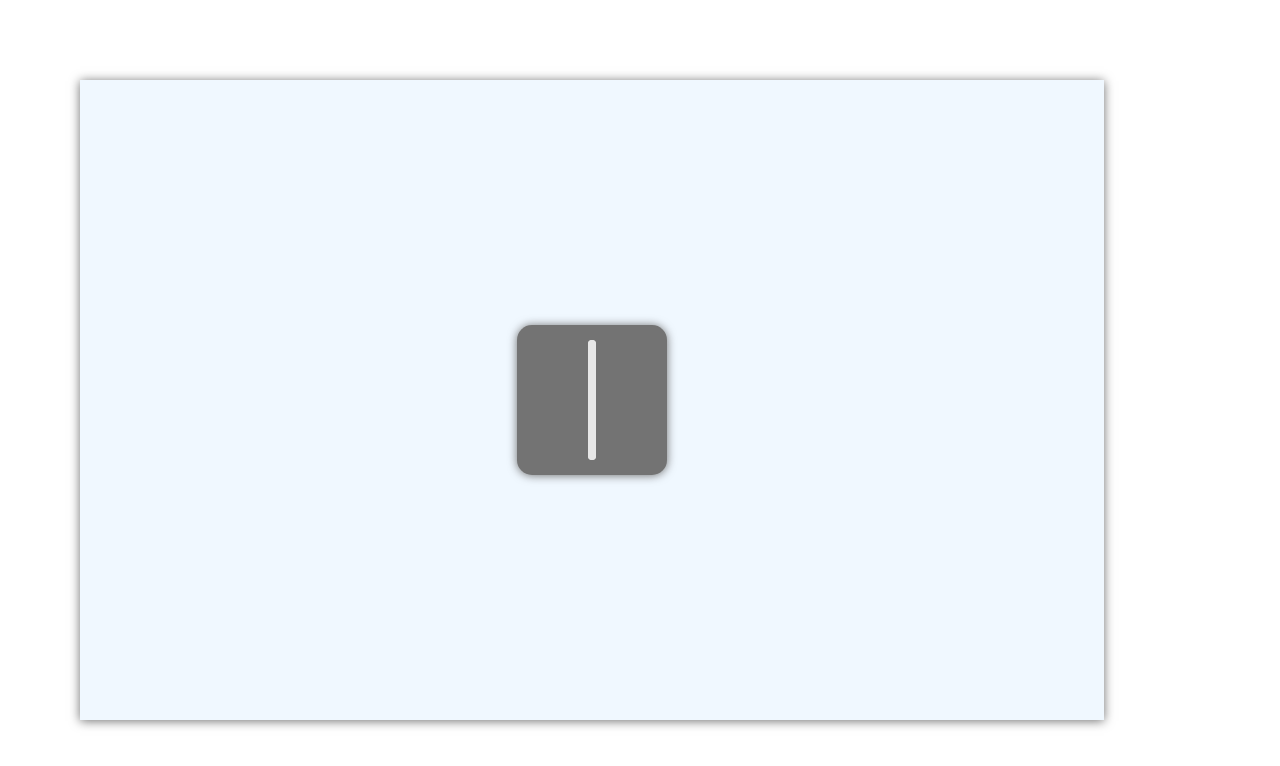
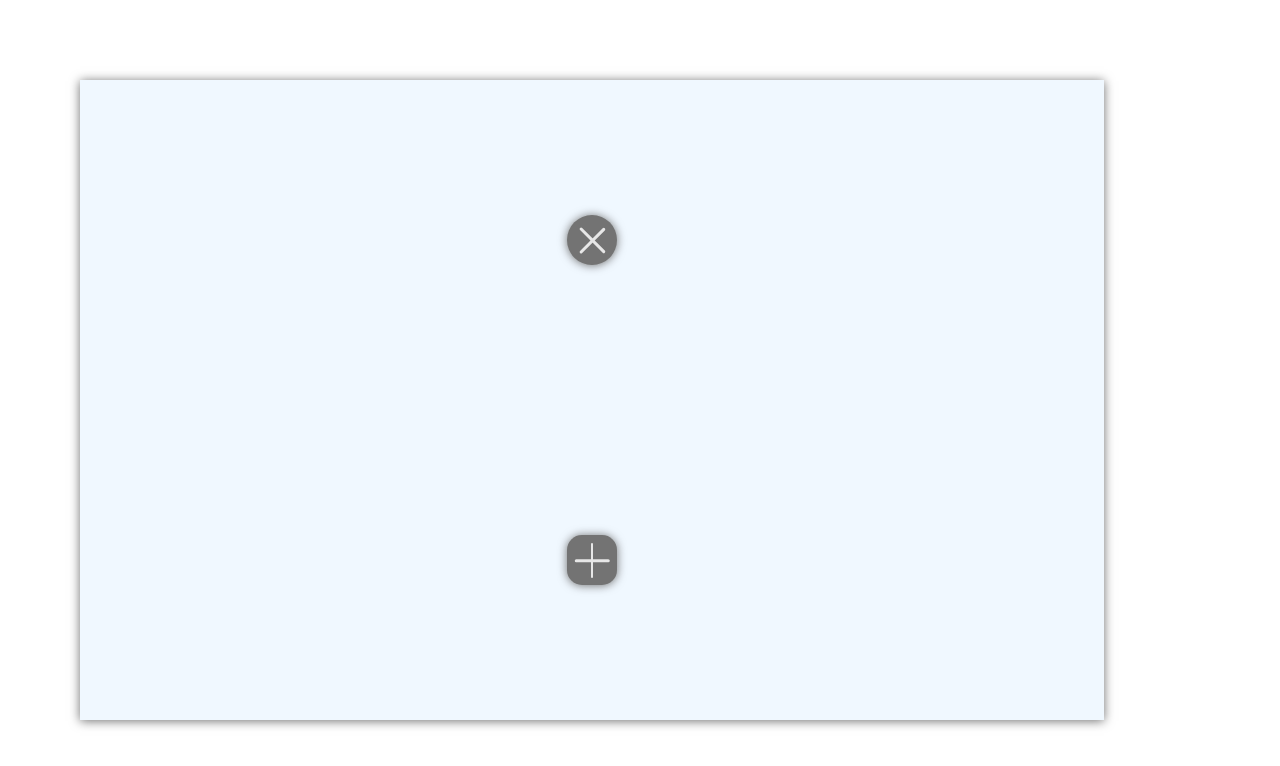
Before and after one commit to imvne/manage-cards, a React (Vite) app: page / in a window 1280 px wide. Shown: the top 766 px of the page. Built offline with nearby package versions, Linux system fonts and the light colour scheme.

Commit message:
style du bouton modifiable en "ajouter" ou "supprimer

```diff
--- a/src/App.jsx
+++ b/src/App.jsx
@@ -1,13 +1,14 @@
 import { useState } from 'react'
 import './App.css'
+import CrossButton from './CrossButton';
 import './CrossButton.css'
-import CrossButton from './CrossButton';
 
 export default function App() {
 
   return (
     <>
-    <CrossButton buttonSize={'150px'} aRotation={'90deg'} bRotation={'0deg'}/>
+    <CrossButton addOrDeleteStyle={'delete'} buttonSize={'50px'}/>
+    <CrossButton addOrDeleteStyle={'add'} buttonSize={'50px'}/>
     </>
   )
 }
--- a/src/CrossButton.css
+++ b/src/CrossButton.css
@@ -1,6 +1,36 @@
+/* bouton supprimer */
+
+.delete-button{
+	position: relative;
+	border-radius: 200%;
+	background-color: rgb(115, 115, 115);
+	display: flex;
+	justify-content: center;
+	align-items: center;
+	box-shadow: 0px 0.5px 10px rgb(111, 111, 111);
+}
+
+.delete-button div {
+	width: 5%;
+	height: 70%;
+	position: absolute;
+	background-color: rgb(231, 231, 231);
+	border-radius: 10rem;
+}
+
+.delete-button .a{
+	transform: rotate(45deg);
+}
+
+.delete-button .b{
+	transform: rotate(-45deg);
+}
+
+/* bouton ajouter */
+
 .add-button{
 	position: relative;
-	border-radius: 10%;
+	border-radius: 30%;
 	background-color: rgb(115, 115, 115);
 	display: flex;
 	justify-content: center;
@@ -10,8 +40,12 @@
 
 .add-button div {
 	width: 5%;
-	height: 80%;
+	height: 70%;
 	position: absolute;
 	background-color: rgb(231, 231, 231);
 	border-radius: 10rem;
 }
+
+.add-button .a{
+	transform: rotate(90deg);
+}
--- a/src/CrossButton.jsx
+++ b/src/CrossButton.jsx
@@ -1,11 +1,11 @@
-export default function CrossButton({aCrossRotation, bCrossRotation, buttonSize}){
-
+export default function CrossButton({addOrDeleteStyle, buttonSize}){
 
 	return (
-		<div className="add-button" style={{width: buttonSize, height: buttonSize}}>
 
-		  <div className='a' style={{transform: `rotate(${aCrossRotation})`}}></div>
-		  <div className='b' style={{transform: `rotate(${bCrossRotation})`}}></div>
+		<div className={`${addOrDeleteStyle}-button`} style={{width: buttonSize, height: buttonSize}}>
+
+		  <div className='a'></div>
+		  <div className='b'></div>
 
 		</div>
 	)
```
